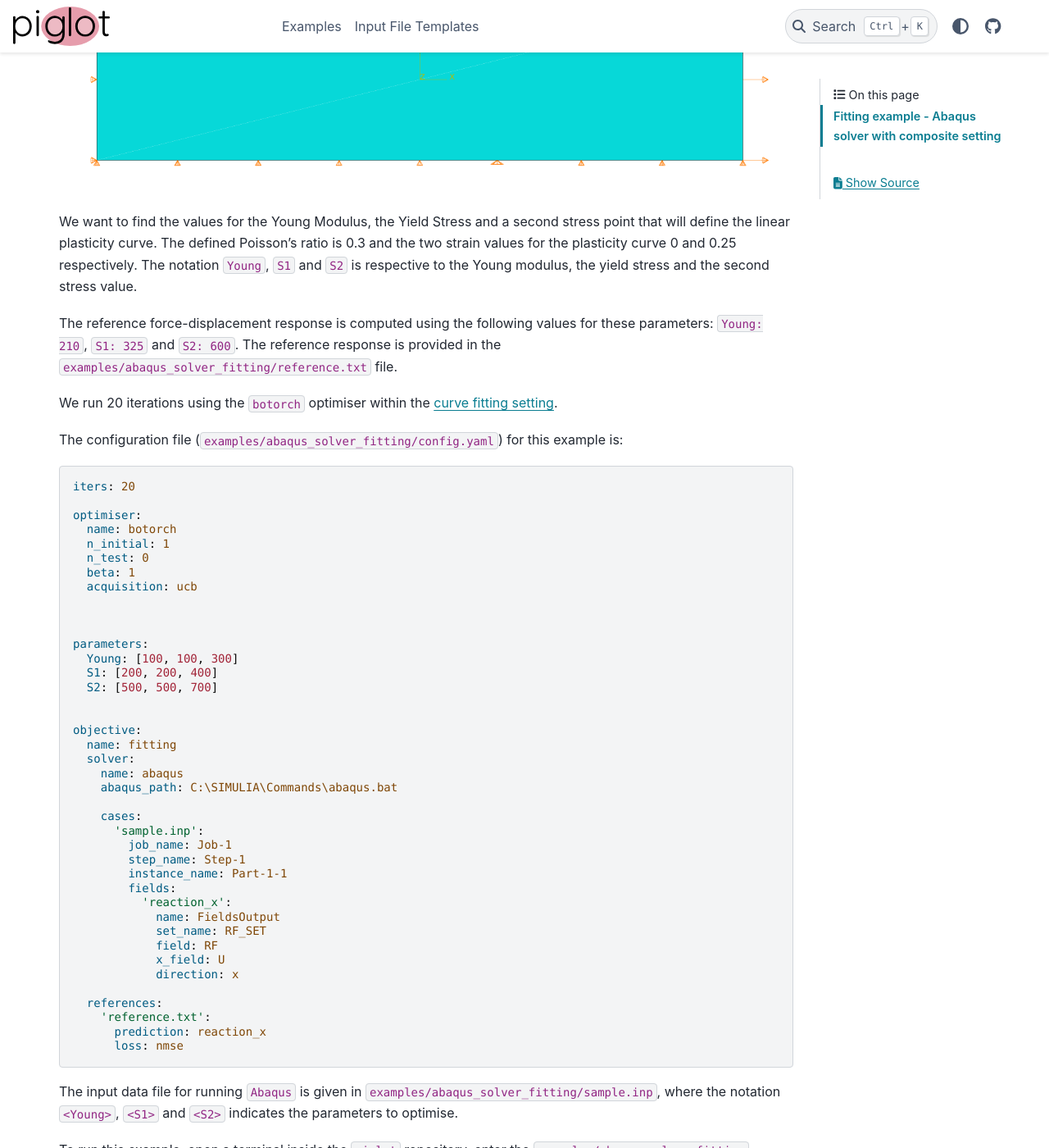
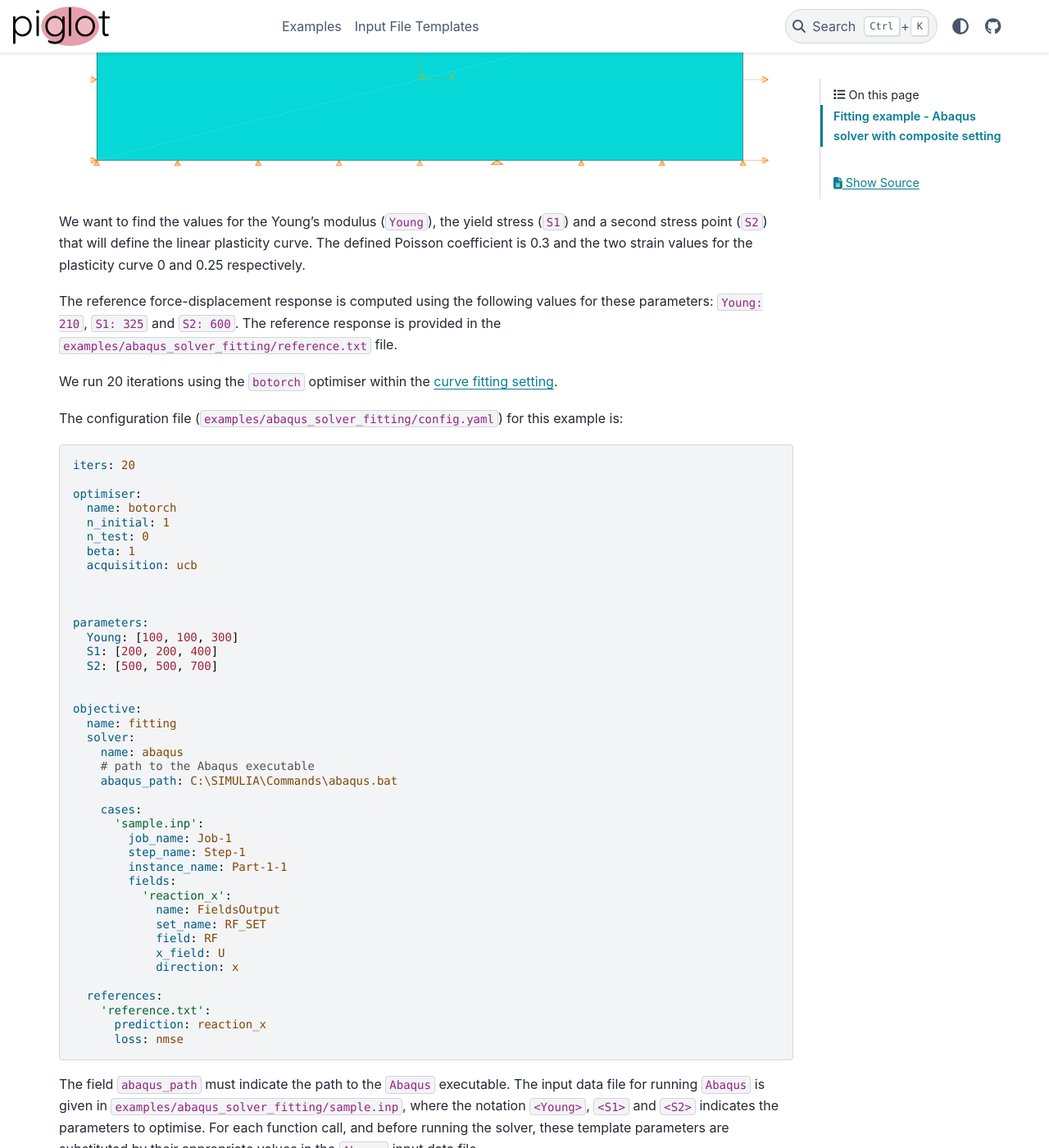
Before and after one commit to CM2S/piglot, a Sphinx documentation site: the page built from docs/source/abaqus_solver_fitting/description.md, in a window 1280 px wide and 1400 px high, scrolled down 512 px. Shown: the whole window at 82% size. Built offline with Sphinx 7.4.7 and the PyData theme 0.15.4, drawn with Linux system fonts in a browser that asks for light colours; some of the changed text lies outside the part shown.

Commit message:
Edited the description.md in the abaqus example.

````diff
--- a/docs/source/abaqus_solver_fitting/description.md
+++ b/docs/source/abaqus_solver_fitting/description.md
@@ -10,8 +10,7 @@ A mesh with a single CPE4 element is considered for discretisation (the body dim
 
 ![Mesh and boundary conditions applied.](mesh_and_bc.png)
 
-We want to find the values for the Young Modulus, the Yield Stress and a second stress point that will define the linear plasticity curve. The defined Poisson's ratio is 0.3 and the two strain values for the plasticity curve 0 and 0.25 respectively.
-The notation `Young`, `S1` and `S2` is respective to the Young modulus, the yield stress and the second stress value.
+We want to find the values for the Young's modulus (`Young`), the yield stress (`S1`) and a second stress point (`S2`) that will define the linear plasticity curve. The defined Poisson coefficient is 0.3 and the two strain values for the plasticity curve 0 and 0.25 respectively.
 
 The reference force-displacement response is computed using the following values for these parameters: `Young: 210`, `S1: 325` and `S2: 600`. The reference response is provided in the `examples/abaqus_solver_fitting/reference.txt` file.
 
@@ -40,6 +39,7 @@ objective:
   name: fitting
   solver:
     name: abaqus
+    # path to the Abaqus executable
     abaqus_path: C:\SIMULIA\Commands\abaqus.bat
 
     cases:
@@ -60,7 +60,7 @@ objective:
       prediction: reaction_x
       loss: nmse
 ```
-The input data file for running `Abaqus` is given in `examples/abaqus_solver_fitting/sample.inp`, where the notation `<Young>`, `<S1>` and `<S2>` indicates the parameters to optimise.
+The field `abaqus_path` must indicate the path to the `Abaqus` executable. The input data file for running `Abaqus` is given in `examples/abaqus_solver_fitting/sample.inp`, where the notation `<Young>`, `<S1>` and `<S2>` indicates the parameters to optimise. For each function call, and before running the solver, these template parameters are substituted by their appropriate values in the `Abaqus` input data file.
 
 To run this example, open a terminal inside the `piglot` repository, enter the `examples/abaqus_solver_fitting` directory and run piglot with the given configuration file
 ```bash
@@ -69,7 +69,13 @@ piglot config.yaml
 ```
 You should see an output similar to
 ```
-BoTorch: 100%|███████████████████████████████████████| 20/20 [05:01<00:00, 15.06s/it, Loss: 1.0774e-05] Completed 20 iterations in 5m1s                                                                         Best loss:  1.07744751e-05                                                                              Best parameters                                                                                         - Young:   211.939427                                                                                   -    S1:   323.541637                                                                                   -    S2:   633.984363
+BoTorch: 100%|███████████████████████████████████████| 20/20 [05:01<00:00, 15.06s/it, Loss: 1.0774e-05]
+Completed 20 iterations in 5m1s
+Best loss:  1.07744751e-05
+Best parameters
+- Young:   211.939427
+-    S1:   323.541637
+-    S2:   633.984363
 ```
 Note that despite the fact that the optimal parameters are not exactly the same as the ones used to compute the reference response, the loss function value is very small, and the fitting is excellent as can be seen in the figures below.
 
@@ -137,6 +143,7 @@ objective:
   composite: True
   solver:
     name: abaqus
+    # path to the Abaqus executable
     abaqus_path: C:\SIMULIA\Commands\abaqus.bat
 
     cases:
@@ -160,7 +167,13 @@ objective:
 
 The output is the following:
 ```
-BoTorch: 100%|███████████████████████████████████████| 20/20 [05:14<00:00, 15.70s/it, Loss: 8.2904e-08]                              Completed 20 iterations in 5m14s                                                                                                     Best loss:  8.29043776e-08                                                                                                           Best parameters                                                                                                                      - Young:   210.036078                                                                                                                -    S1:   324.831338                                                                                                                -    S2:   608.508550
+BoTorch: 100%|███████████████████████████████████████| 20/20 [05:14<00:00, 15.70s/it, Loss: 8.2904e-08]
+Completed 20 iterations in 5m14s
+Best loss:  8.29043776e-08
+Best parameters
+- Young:   210.036078
+-    S1:   324.831338
+-    S2:   608.508550
 ```
 
 The animation for all the function evaluations that have been made throughout the optimisation procedure are once again showed using the:
````
Also changed, not shown: 2 other files.
